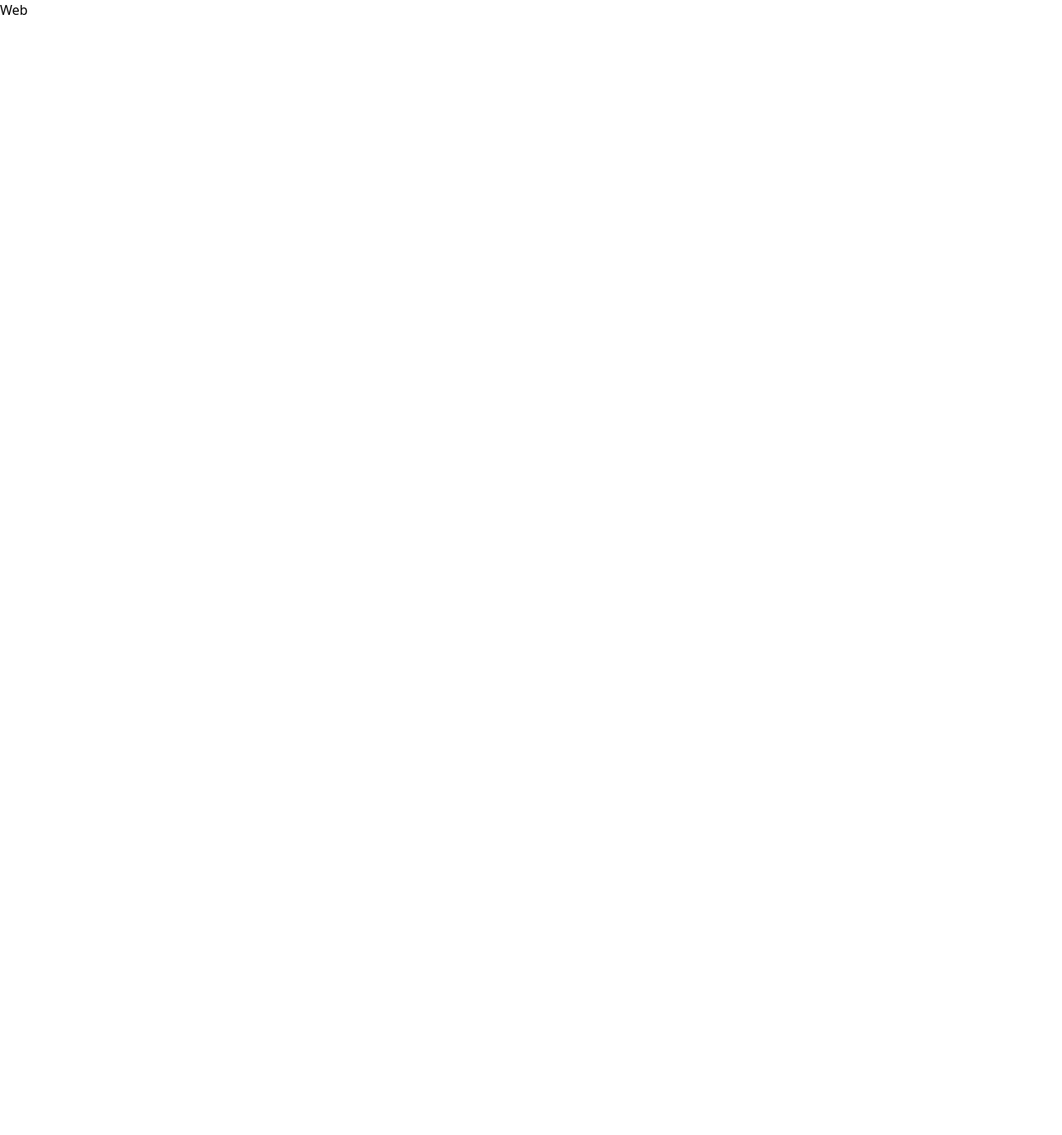
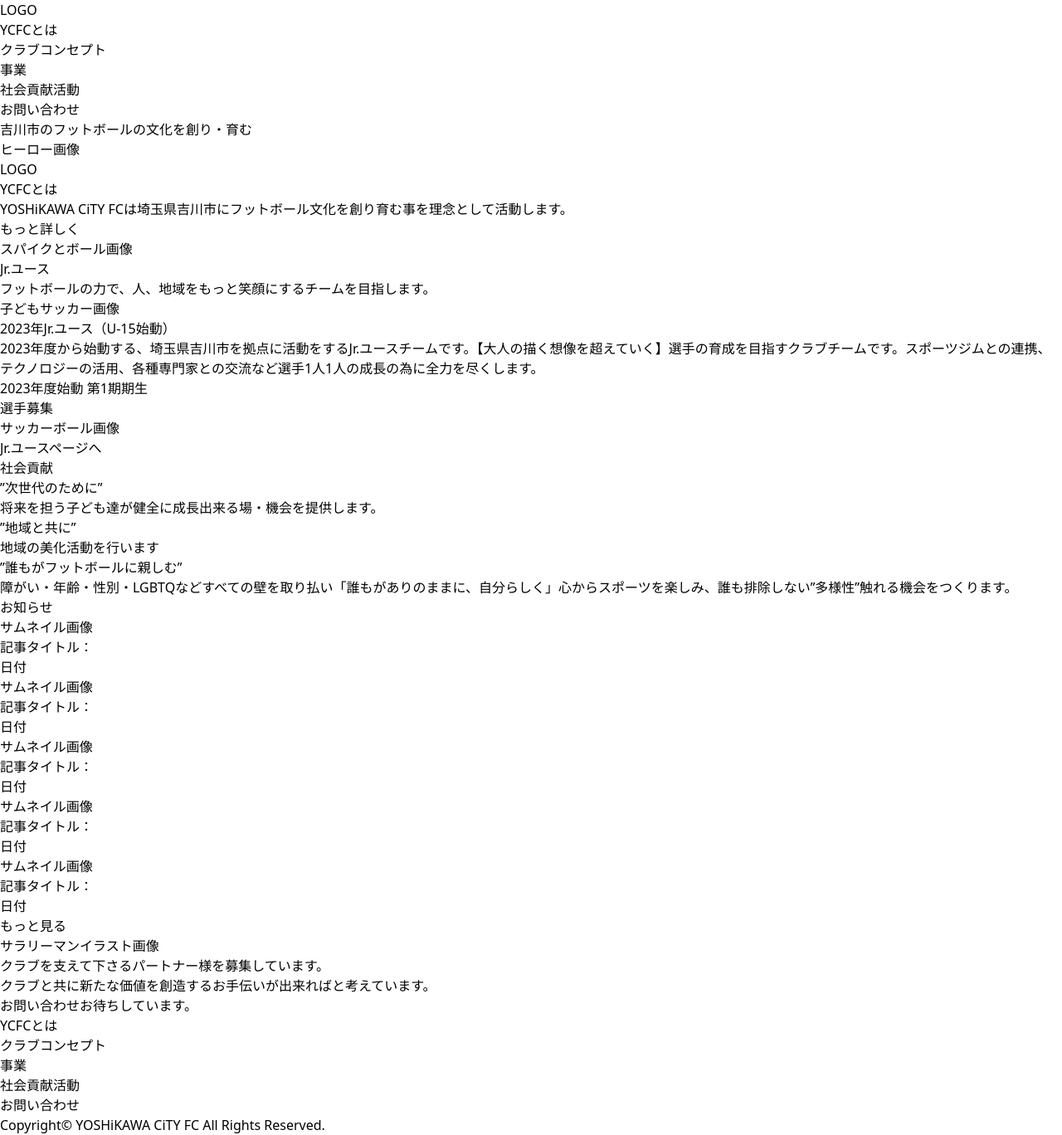
Before and after one commit to yoshikawacityfc/yoshikawacityfc, a Next.js app in the folder apps/frontend/: page / in a window 1280 px wide. Shown: the whole page at 83% size. Before the commit the page ends 800 px from the top, so only its background shows below. Built offline with nearby package versions, Linux system fonts and the light colour scheme.

Commit message:
:sparkles: トップページの必要要素追加

```diff
--- /dev/null
+++ b/apps/frontend/src/pages/_document.tsx
@@ -0,0 +1,13 @@
+import { Html, Head, Main, NextScript } from "next/document";
+
+export default function Document() {
+  return (
+    <Html lang="ja" dir="ltr">
+      <Head />
+      <body>
+        <Main />
+        <NextScript />
+      </body>
+    </Html>
+  );
+}
--- a/apps/frontend/src/pages/index.tsx
+++ b/apps/frontend/src/pages/index.tsx
@@ -1,7 +1,122 @@
 export default function Web() {
   return (
-    <div>
-      <h1>Web</h1>
-    </div>
+    <>
+      {/* ヘッダー */}
+      <header>
+        <div>LOGO</div>
+
+        <nav>
+          <ul>
+            <li>YCFCとは</li>
+            <li>クラブコンセプト</li>
+            <li>事業</li>
+            <li>社会貢献活動</li>
+            <li>お問い合わせ</li>
+          </ul>
+        </nav>
+      </header>
+
+      <main>
+        {/* ヒーロー */}
+        <section>
+          <p>吉川市のフットボールの文化を創り・育む</p>
+          <div>ヒーロー画像</div>
+        </section>
+
+        {/* YCFCとは */}
+        <section>
+          <div>
+            <div>LOGO</div>
+            <h2>YCFCとは</h2>
+            <p>
+              YOSHiKAWA CiTY
+              FCは埼玉県吉川市にフットボール文化を創り育む事を理念として活動します。
+            </p>
+            <button>もっと詳しく</button>
+          </div>
+
+          <div>スパイクとボール画像</div>
+        </section>
+
+        {/* Jr.ユース */}
+        <section>
+          <h2>Jr.ユース</h2>
+          <p>
+            フットボールの力で、人、地域をもっと笑顔にするチームを目指します。
+          </p>
+          <div>子どもサッカー画像</div>
+
+          <h3>2023年Jr.ユース（U-15始動）</h3>
+          <p>
+            2023年度から始動する、埼玉県吉川市を拠点に活動をするJr.ユースチームです。【大人の描く想像を超えていく】選手の育成を目指すクラブチームです。スポーツジムとの連携、テクノロジーの活用、各種専門家との交流など選手1人1人の成長の為に全力を尽くします。
+          </p>
+          <a>
+            <p>2023年度始動 第1期期生</p>
+            <p>選手募集</p>
+            <div>サッカーボール画像</div>
+          </a>
+
+          <button>Jr.ユースページへ</button>
+        </section>
+
+        {/* 社会貢献 */}
+        <section>
+          <h2>社会貢献</h2>
+
+          <h3>”次世代のために”</h3>
+          <p>将来を担う子ども達が健全に成長出来る場・機会を提供します。</p>
+
+          <h3>”地域と共に”</h3>
+          <p>地域の美化活動を行います</p>
+
+          <h3>”誰もがフットボールに親しむ”</h3>
+          <p>
+            障がい・年齢・性別・LGBTQなどすべての壁を取り払い「誰もがありのままに、自分らしく」心からスポーツを楽しみ、誰も排除しない”多様性”触れる機会をつくります。
+          </p>
+        </section>
+
+        {/* お知らせ */}
+        <section>
+          <h2>お知らせ</h2>
+
+          {[...Array(5)].map((i, index) => {
+            return (
+              <a key={index}>
+                <div>サムネイル画像</div>
+                <h4>記事タイトル：{i}</h4>
+                <p>日付</p>
+              </a>
+            );
+          })}
+
+          <button>もっと見る</button>
+        </section>
+
+        {/* スポンサー募集 */}
+        <section>
+          <div>サラリーマンイラスト画像</div>
+          <p>
+            クラブを支えて下さるパートナー様を募集しています。
+            <br />
+            クラブと共に新たな価値を創造するお手伝いが出来ればと考えています。
+            <br />
+            お問い合わせお待ちしています。
+          </p>
+        </section>
+      </main>
+
+      {/* フッター */}
+      <footer>
+        <ul>
+          <li>YCFCとは</li>
+          <li>クラブコンセプト</li>
+          <li>事業</li>
+          <li>社会貢献活動</li>
+          <li>お問い合わせ</li>
+        </ul>
+
+        <p>Copyright© YOSHiKAWA CiTY FC All Rights Reserved.</p>
+      </footer>
+    </>
   );
 }
```
